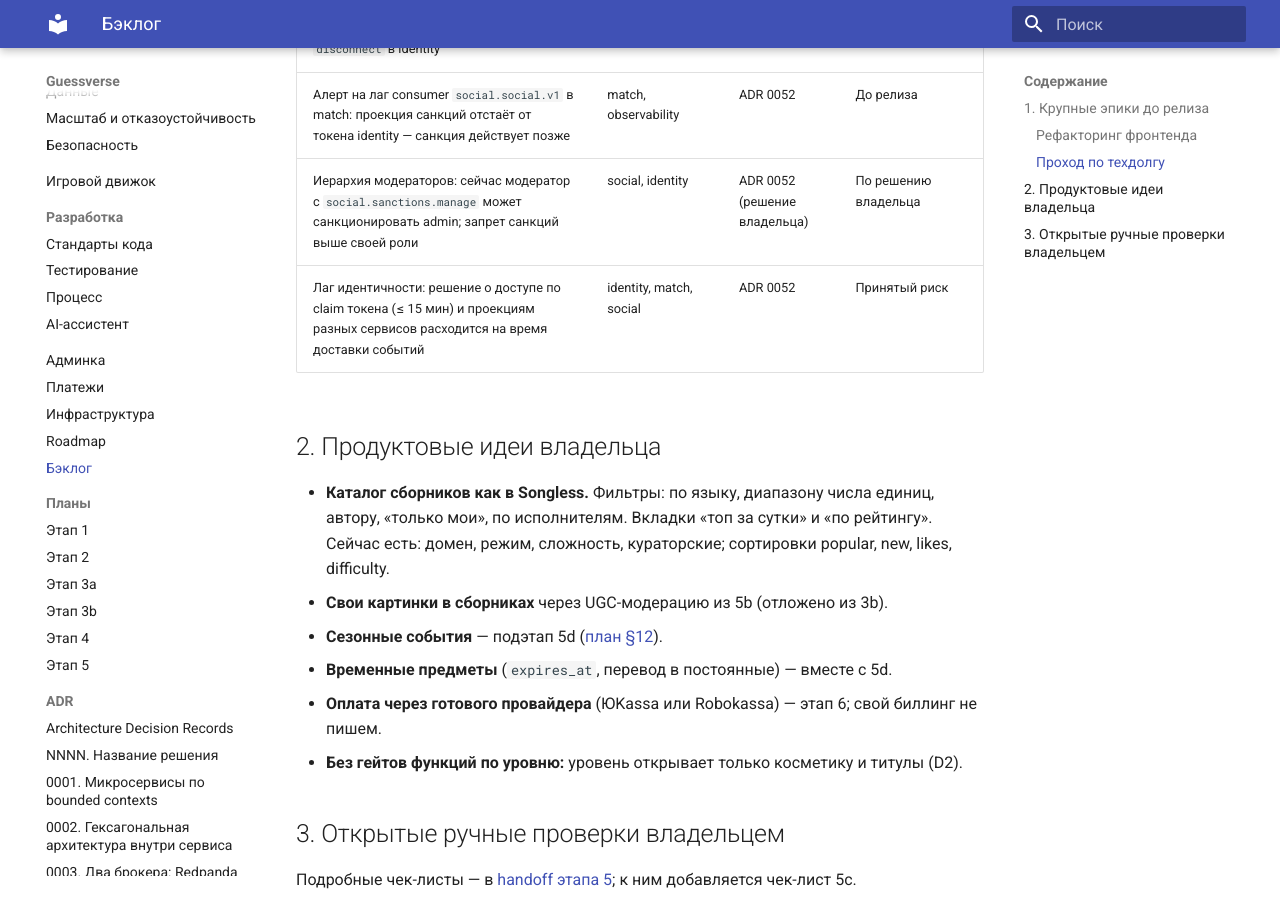
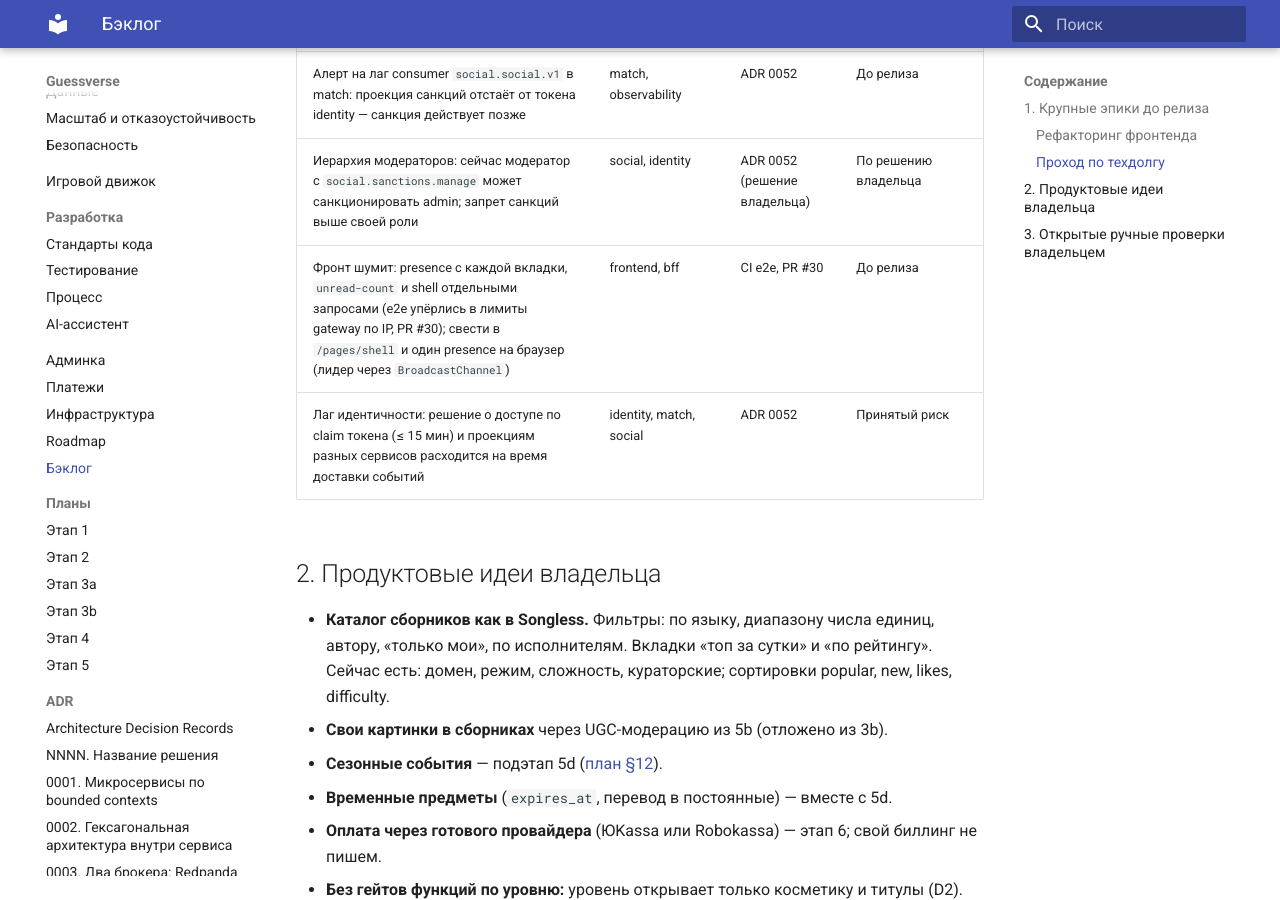
Before and after one commit to L0GIN0UT/oncue, an MkDocs documentation site: the page built from docs/backlog.md, in a window 1280 px wide and 900 px high, scrolled down 4322 px. Built offline with MkDocs 1.6.1 and Material for MkDocs 9.7.7, drawn with Linux system fonts in a browser that asks for light colours.

Commit message:
docs(backlog): шум фронта

```diff
--- a/docs/backlog.md
+++ b/docs/backlog.md
@@ -68,6 +68,7 @@
 | Disconnect Centrifugo для забаненного (ACCOUNT): открытое соединение живёт до `exp` connection-токена; нужен server API `disconnect` в identity | identity | [ADR 0052](adr/0052-sanctions-and-enforcement.md) | После 5c |
 | Алерт на лаг consumer `social.social.v1` в match: проекция санкций отстаёт от токена identity — санкция действует позже | match, observability | ADR 0052 | До релиза |
 | Иерархия модераторов: сейчас модератор с `social.sanctions.manage` может санкционировать admin; запрет санкций выше своей роли | social, identity | ADR 0052 (решение владельца) | По решению владельца |
+| Фронт шумит: presence с каждой вкладки, `unread-count` и shell отдельными запросами (e2e упёрлись в лимиты gateway по IP, PR #30); свести в `/pages/shell` и один presence на браузер (лидер через `BroadcastChannel`) | frontend, bff | CI e2e, PR #30 | До релиза |
 | Лаг идентичности: решение о доступе по claim токена (≤ 15 мин) и проекциям разных сервисов расходится на время доставки событий | identity, match, social | ADR 0052 | Принятый риск |
 
 ## 2. Продуктовые идеи владельца
```
